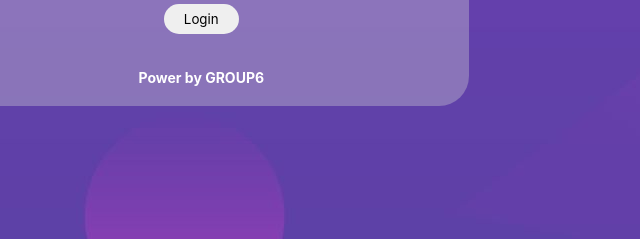
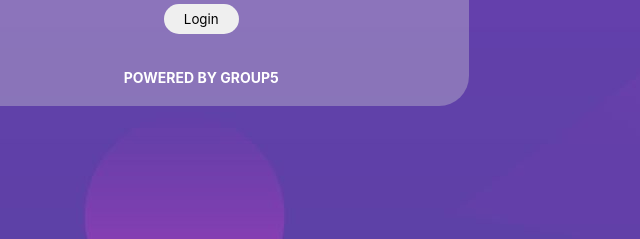
Before and after one commit to lyhuy123/jsgroup5, a plain HTML site: page index.html in a window 1280 px wide. Shown: the part 464-703 px from the top of the page, 596-1236 px from the left. Drawn offline with Linux system fonts and the light colour scheme.

Commit message:
Update index.html

```diff
--- a/index.html
+++ b/index.html
@@ -35,7 +35,7 @@
         <div class="btn">
             <button onclick="func()">Login</button>
         </div>
-        <p class="p1">Power by GROUP6</p>
+        <p class="p1">POWERED BY GROUP5</p>
     </section>
     </nav>
 
```
